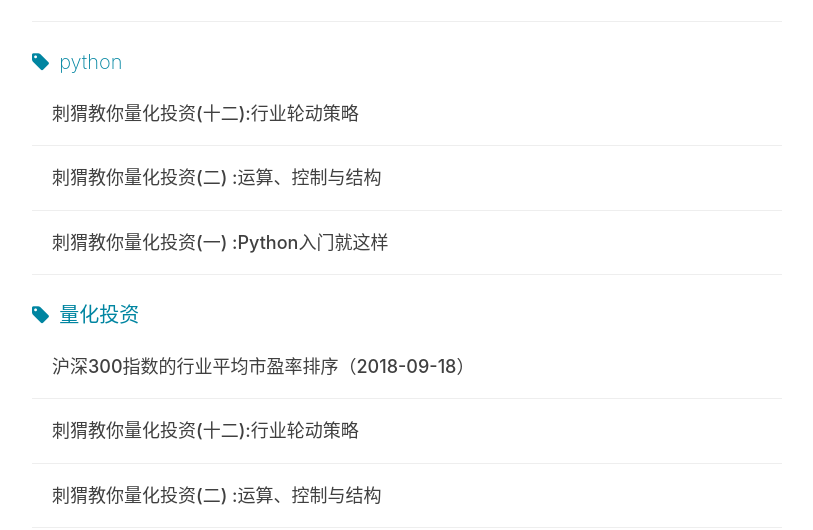
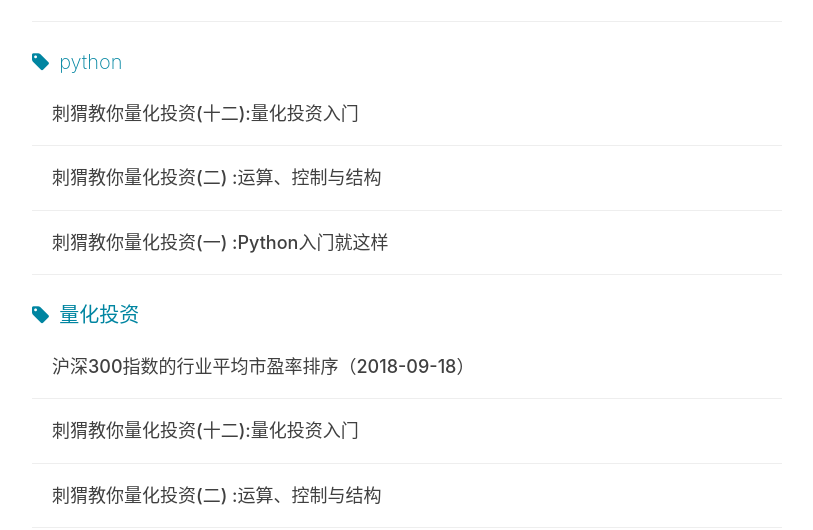
Before and after one commit to zoustephen/zoustephen.github.io, a Jekyll site: the page built from tags.html, in a window 1280 px wide and 900 px high, scrolled down 934 px. Shown: the part 157-687 px from the top of the window, without its empty margins (233-1046 px from the left). Built offline with Jekyll 4.4.1, drawn with Linux system fonts in a browser that asks for light colours; nearby versions of some CDN libraries; comment, search, counter and statistics services are not loaded; some of the changed lines change nothing that is shown.

Commit message:
Update 刺猬教你量化投资(十二):量化投资入门

````diff
--- a/_posts/2018-08-26-python12.md
+++ b/_posts/2018-08-26-python12.md
@@ -1,19 +1,57 @@
 ---
-title: '刺猬教你量化投资(十二):行业轮动策略'
+title: '刺猬教你量化投资(十二):量化投资入门'
 layout: post
 tags: python 量化投资
-catalog: 'true'
+catelog: 'true'
 author: 刺猬偷腥
 categories: ''
 ---
+#### 什么是量化投资
+
+- 量化投资的本质是利用大数据寻找规律，进而构建出有效的交易策略。
+
+- 规律有很多，但我们需要寻找到的规律应具有一些特点，譬如可靠和稳定、长期存在、有理论支撑、符合人性、简单直接等。
+
+- 在不成熟的市场更有效。A股现在是量化投资的好时代，未来的难度会加大。
+
+#### 量化投资的分类
+
+- 择时策略，例如基于技术指标来确定买卖点。
+
+- 基本面选股策略
+
+- 仓位管理策略
+
+- 套利策略、算法交易策略等
+
+#### 处理的数据
+
+- 交易数据，例如开盘价、收盘价、成交量、涨跌幅、最高价、最低价等。
+
+- 宏观经济数据，例如GDP、失业率、利率、CPI等。
+
+- 基本面数据、例如财务数据、企业新闻稿、股东变化等。
+
+- 高频数据（分为主笔数据和分笔数据，前者是每一笔成交的信息，后者是3~5秒的汇总交易数据）。
+
+- 舆情数据、事件数据等。
+
+一言以蔽之，有什么数据，做什么策略。
+
+
+#### 一个例子：行业轮动策略
+
 ![把握行业轮动的节奏](https://upload-images.jianshu.io/upload_images/8031739-fe85038c343eaa10.png?imageMogr2/auto-orient/strip%7CimageView2/2/w/1240)
 
-#### 策略思路
+#####策略思路
 
 寻找行业间的股价波动关系，用一阶滞后的数据来寻找相关关系。
-#### 策略应用
+
+##### 策略应用
+
 这个月某行业的股票涨幅好，下个月某某行业的涨幅也会好，那么就可以提前介入某某行业。
-#### 策略代码
+
+##### 策略代码
 
 ```
 #导入模块
@@ -77,10 +115,10 @@ result['领先行业']  = result['领先行业'].map(lambda x: index_symbol[inde
 result['滞后行业']  = result['滞后行业'].map(lambda x: index_symbol[index_symbol.indexSymbol == x]['industryName'].values)
 result
 ```
-#### 运行结果
+##### 运行结果
 ![行业轮动策略运行结果](https://upload-images.jianshu.io/upload_images/8031739-8021973693dfb890.png?imageMogr2/auto-orient/strip%7CimageView2/2/w/1240)
 
 
-
-刺猬偷腥
+<br><br>
+刺猬偷腥<br>
 2018年8月26日
````
